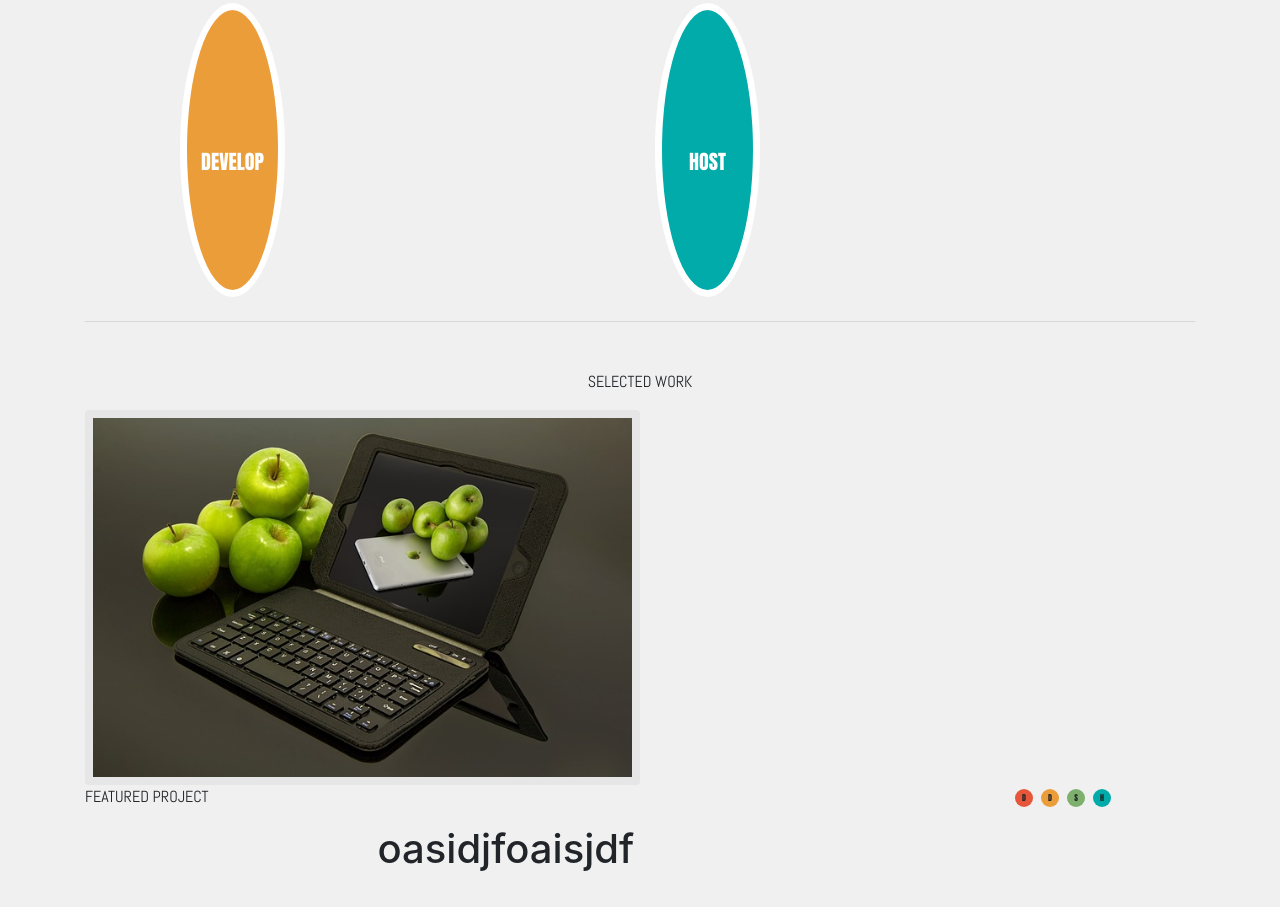
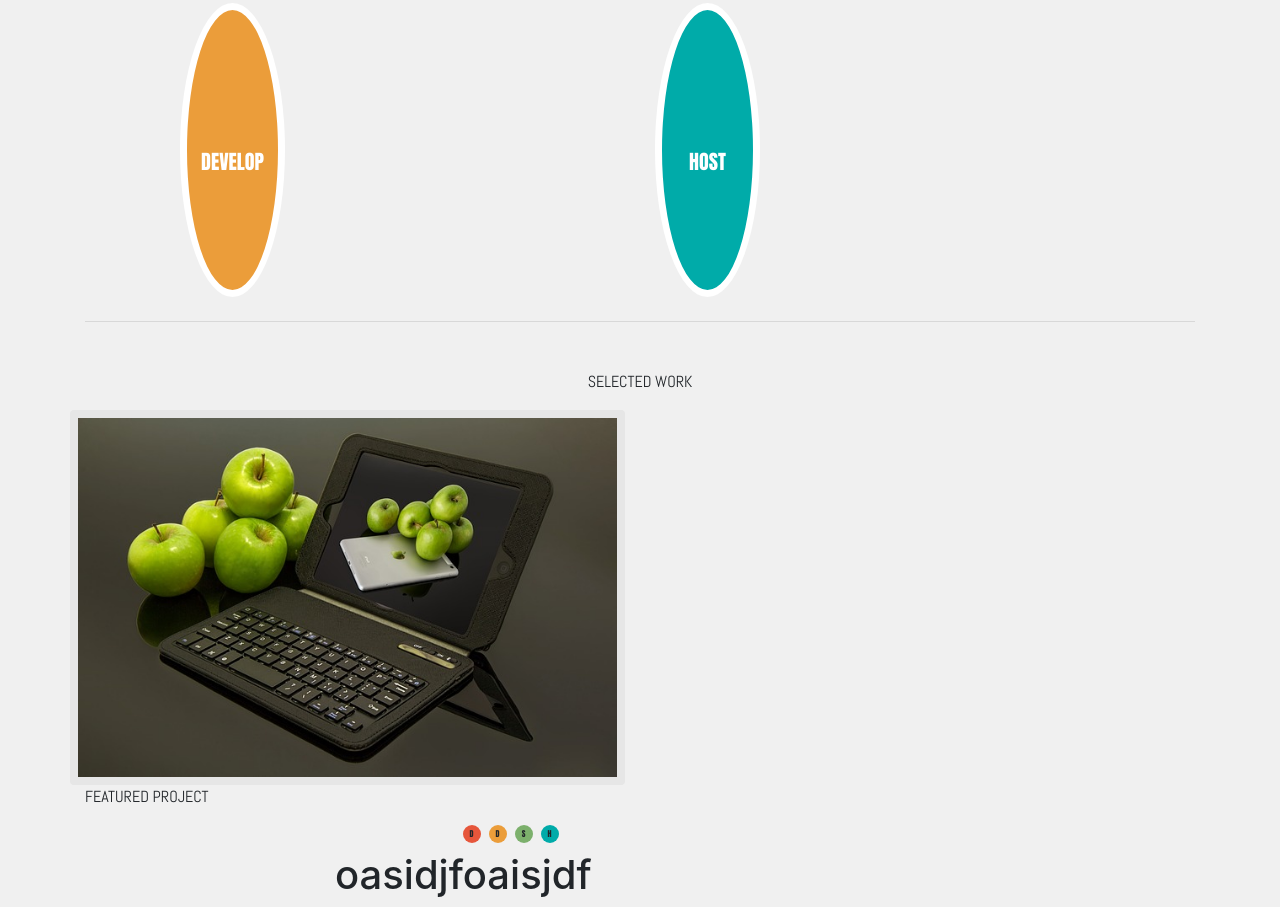
Before and after one commit to europa-david-alex/codeup-design-project, a plain HTML site: page codeup-design.html in a window 1280 px wide. Shown: the part 631-1538 px from the top of the page. Before the commit the page ends 1512 px from the top, so only its background shows below. Drawn offline with nearby package versions, Linux system fonts and the light colour scheme.

Commit message:
cleaning room pt2

```diff
--- a/codeup-design.html
+++ b/codeup-design.html
@@ -110,14 +110,14 @@
 	</p>
 	<!--FIRST IMAGE (IPAD)-->
 	<div class="project-image">
-		<img class="col-12 col-sm-6 p-2 rounded" id="ipad-img" src="assets/images/apple-ipad.jpg" alt="">
+		<img class="col-12 col-sm-6 p-2 rounded row" id="ipad-img" src="assets/images/apple-ipad.jpg" alt="">
 	</div>
-	<div class="row">
-		<div class="col-6">
+<!--	<div class="row">-->
+		<div class="col-6 p-0">
 			<p>FEATURED PROJECT</p>
 		</div>
 <!--		lower circles-->
-		<div class="col-5 text-center mt-1 d-flex justify-content-end" id="tiny-circles">
+		<div class="col-5 p-0 text-center d-flex justify-content-end" id="tiny-circles">
 			<div class="row">
 				<div class="mx-1">
 					<h6	id="design-button">D</h6>
@@ -133,7 +133,8 @@
 				</div>
 			</div>
 		</div>
-	</div>
+<!--	</div>-->
+</div>
 <!--	END FIRST IMAGE-->
 <!--	MEDIUM+ ONLY CONTENT START -->
 	<div class="container col-sm-6 d-none d-sm-block">
```
